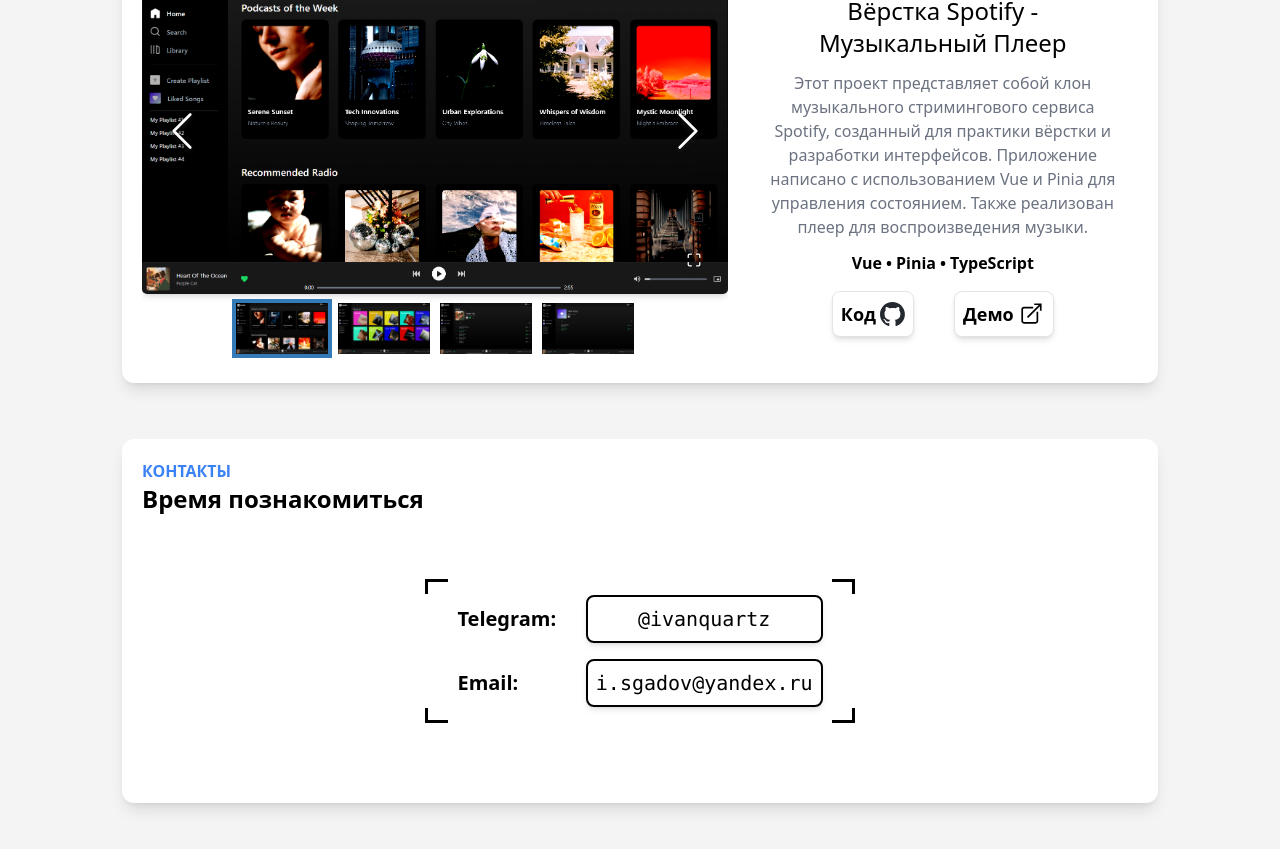
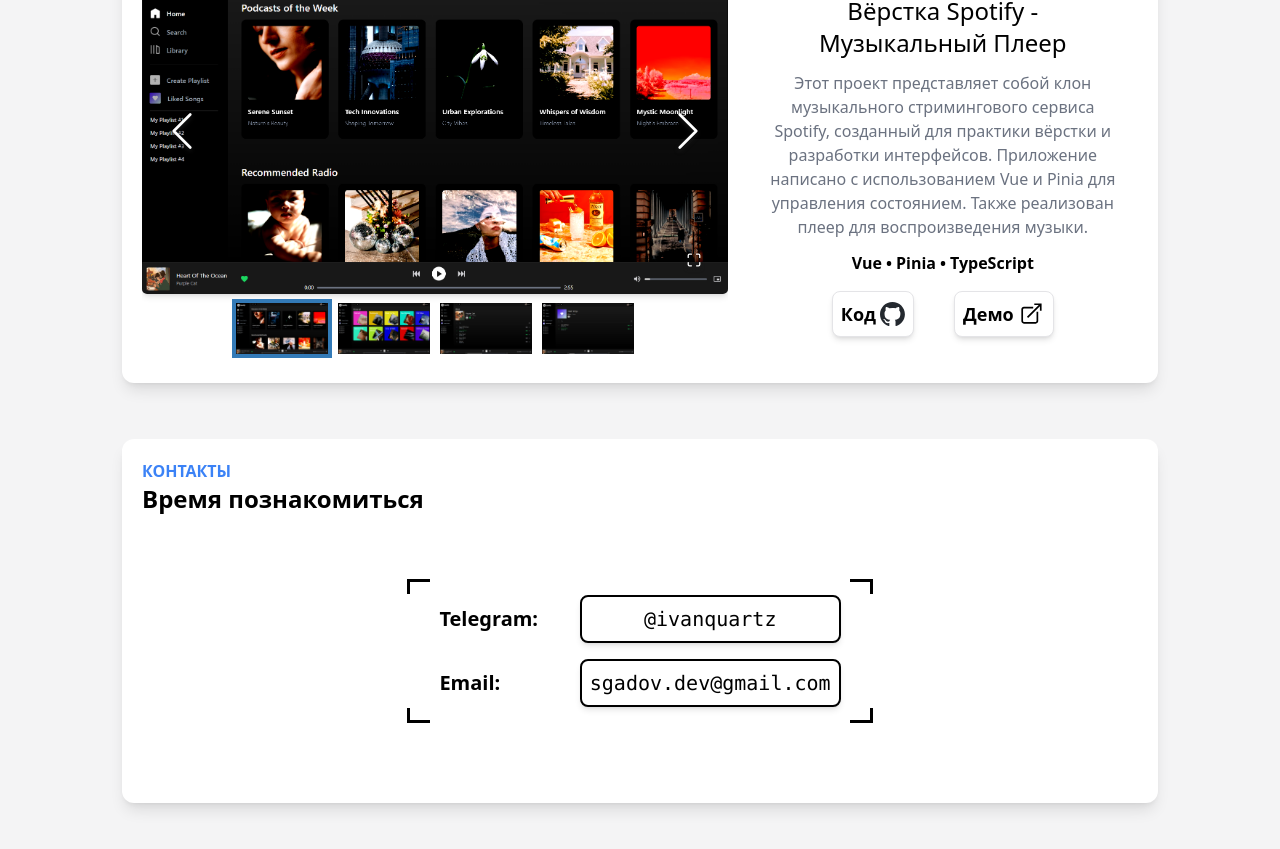
Before and after one commit to sg-i/new-portfolio-next, a Next.js app: page / in a window 1280 px wide. Shown: the part 2615-3464 px from the top of the page. Built offline with nearby package versions, Linux system fonts and the light colour scheme.

Commit message:
Update index.tsx

```diff
--- a/components/Contact/index.tsx
+++ b/components/Contact/index.tsx
@@ -29,7 +29,7 @@
           <li className="grid grid-cols-3  gap-5 items-center">
             <div className=" font-bold">Email:</div>
             <div className="font-mono text-center col-span-2 p-2 shadow-md rounded-lg bg-white border-black border-[2px]">
-              i.sgadov@yandex.ru
+              sgadov.dev@gmail.com
             </div>
           </li>
         </ul>
```
